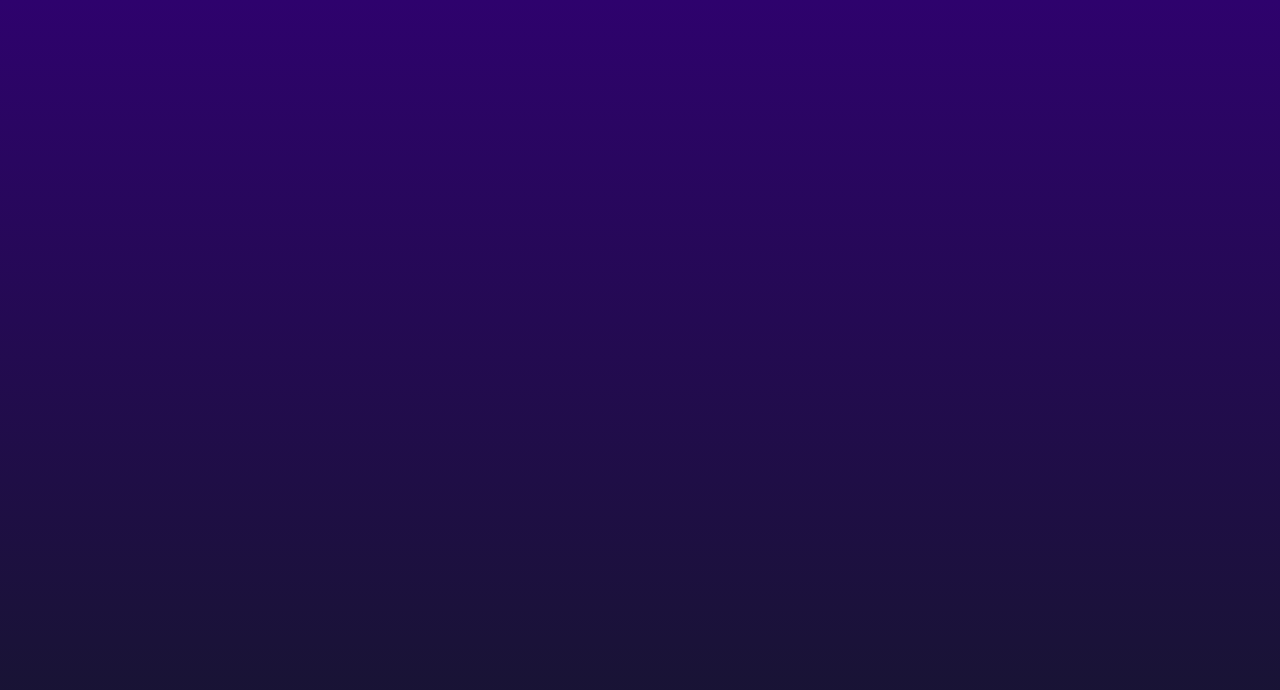
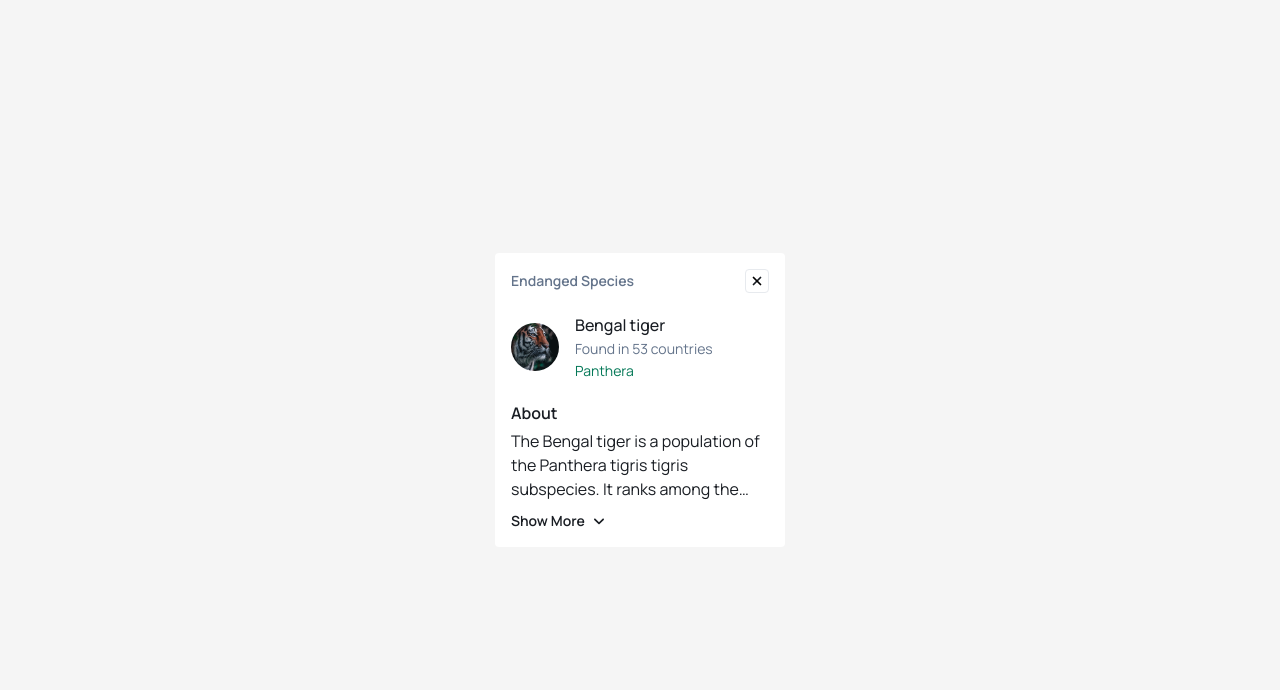
Before and after one commit to islamBelabbes/ui-haven, a Next.js app: page / in a window 1280 px wide. Shown: the top 690 px of the page. Built offline with nearby package versions, Linux system fonts and the light colour scheme.

Commit message:
add info card

```diff
--- a/package.json
+++ b/package.json
@@ -11,6 +11,7 @@
   },
   "dependencies": {
     "@t3-oss/env-nextjs": "^0.10.1",
+    "framer-motion": "^11.3.18",
     "geist": "^1.3.0",
     "next": "^14.2.4",
     "react": "^18.3.1",
--- a/src/app/layout.tsx
+++ b/src/app/layout.tsx
@@ -1,6 +1,6 @@
 import "@/styles/globals.css";
 
-import { GeistSans } from "geist/font/sans";
+import { Manrope } from "next/font/google";
 import { type Metadata } from "next";
 
 export const metadata: Metadata = {
@@ -9,11 +9,16 @@ export const metadata: Metadata = {
   icons: [{ rel: "icon", url: "/favicon.ico" }],
 };
 
+const manrope = Manrope({
+  weight: ["200", "300", "400", "500", "600", "700", "800"],
+  preload: false,
+});
+
 export default function RootLayout({
   children,
 }: Readonly<{ children: React.ReactNode }>) {
   return (
-    <html lang="en" className={`${GeistSans.variable}`}>
+    <html lang="en" className={`${manrope.className}`}>
       <body>{children}</body>
     </html>
   );
--- a/src/app/page.tsx
+++ b/src/app/page.tsx
@@ -1,5 +1,9 @@
+import InfoCard from "@/components/elements/infoCard/info-card";
+
 export default function HomePage() {
   return (
-    <main className="flex min-h-screen flex-col items-center justify-center bg-gradient-to-b from-[#2e026d] to-[#15162c] text-white"></main>
+    <main className="flex min-h-screen flex-col items-center justify-center bg-neutral-100 text-white">
+      <InfoCard />
+    </main>
   );
 }
--- /dev/null
+++ b/src/components/elements/infoCard/info-card.tsx
@@ -0,0 +1,162 @@
+"use client";
+import React, { useEffect, useRef, useState } from "react";
+import { motion } from "framer-motion";
+
+function InfoCard() {
+  const [isExpanded, setIsExpanded] = useState(false);
+  const [isHeightChanged, setIsHeightChanged] = useState(false);
+
+  const toggleExpanded = () => {
+    setIsExpanded((prev) => !prev);
+  };
+  return (
+    <div className="flex max-w-[18.125rem] flex-col gap-5 rounded bg-white p-4 transition">
+      {/* top */}
+      <div className="flex items-center justify-between">
+        <span className="text-sm font-semibold text-slate-500">
+          Endanged Species
+        </span>
+        <button className="flex max-h-6 max-w-6 items-center justify-center rounded border border-[#E7EAEE] p-1">
+          <CloseIcon />
+        </button>
+      </div>
+
+      {/* Details */}
+      <div className="flex items-center gap-4">
+        <div className="relative !size-12 rounded-full">
+          <img
+            className="absolute inset-0 h-full w-full rounded-full object-cover"
+            alt="tiger"
+            src="/tiger.png"
+          />
+        </div>
+
+        <div className="flex flex-col gap-1">
+          <h3 className="font-medium text-[#191D23]">Bengal tiger</h3>
+          <span className="text-sm/[0.975rem] text-slate-500">
+            Found in 53 countries
+          </span>
+          <span className="text-sm text-emerald-700">Panthera</span>
+        </div>
+      </div>
+
+      {/* About */}
+      <div className="font-semibold text-[#191D23]">
+        <h2 className="mb-1">About</h2>
+        <AnimateChangeInHeight>
+          <div className="inline-block">
+            <p
+              className="mb-1 line-clamp-3 font-normal transition"
+              style={{
+                WebkitLineClamp: isExpanded ? "unset" : undefined,
+              }}
+            >
+              The Bengal tiger is a population of the Panthera tigris tigris
+              subspecies. It ranks among the biggest wild cats alive today. It
+              is considered to belong to the world's charismatic megafauna.
+            </p>
+          </div>
+        </AnimateChangeInHeight>
+        <button
+          className="flex items-center gap-1 text-sm"
+          onClick={toggleExpanded}
+        >
+          <span>{isExpanded ? "Show Less" : "Show More"}</span>
+          <motion.div
+            animate={{ rotate: isExpanded ? 180 : undefined }}
+            transition={{ duration: 0.3 }}
+          >
+            <ShowMoreIcon />
+          </motion.div>
+        </button>
+      </div>
+    </div>
+  );
+}
+
+const CloseIcon = () => {
+  return (
+    <svg
+      className="size-4"
+      viewBox="0 0 16 16"
+      fill="none"
+      xmlns="http://www.w3.org/2000/svg"
+    >
+      <path
+        d="M12 4L4 12"
+        stroke="#191D23"
+        strokeWidth="2"
+        strokeLinecap="round"
+        strokeLinejoin="round"
+      />
+      <path
+        d="M4 4L12 12"
+        stroke="black"
+        strokeWidth="2"
+        strokeLinecap="round"
+        strokeLinejoin="round"
+      />
+    </svg>
+  );
+};
+
+const ShowMoreIcon = () => {
+  return (
+    <svg
+      className="size-5"
+      viewBox="0 0 20 20"
+      fill="none"
+      xmlns="http://www.w3.org/2000/svg"
+    >
+      <path
+        fillRule="evenodd"
+        clipRule="evenodd"
+        d="M10.5893 13.0892C10.2638 13.4146 9.73618 13.4146 9.41074 13.0892L5.24408 8.92251C4.91864 8.59707 4.91864 8.06943 5.24408 7.744C5.56951 7.41856 6.09715 7.41856 6.42259 7.744L10 11.3214L13.5774 7.744C13.9028 7.41856 14.4305 7.41856 14.7559 7.744C15.0814 8.06943 15.0814 8.59707 14.7559 8.92251L10.5893 13.0892Z"
+        fill="#191D23"
+      />
+    </svg>
+  );
+};
+
+export default InfoCard;
+
+interface AnimateChangeInHeightProps {
+  children: React.ReactNode;
+  className?: string;
+}
+
+export const AnimateChangeInHeight: React.FC<AnimateChangeInHeightProps> = ({
+  children,
+  className,
+}) => {
+  const containerRef = useRef<HTMLDivElement | null>(null);
+  const [height, setHeight] = useState<number | "auto">("auto");
+
+  useEffect(() => {
+    if (containerRef.current) {
+      const resizeObserver = new ResizeObserver((entries) => {
+        // We only have one entry, so we can use entries[0].
+        const observedHeight = entries[0]!.contentRect.height;
+        setHeight(observedHeight);
+      });
+
+      resizeObserver.observe(containerRef.current);
+
+      return () => {
+        // Cleanup the observer when the component is unmounted
+        resizeObserver.disconnect();
+      };
+    }
+  }, []);
+
+  return (
+    <motion.div
+      className={"overflow-hidden"}
+      style={{ height }}
+      animate={{ height }}
+      transition={{ duration: 0.2 }}
+    >
+      <div ref={containerRef}>{children}</div>
+    </motion.div>
+  );
+};
```
Also changed, not shown: public/tiger.png (added), 1 other file (tests, documents, lock files or other folders).
